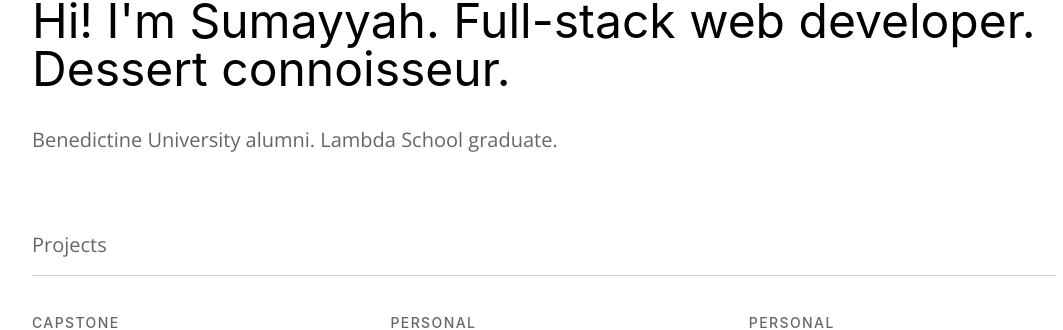
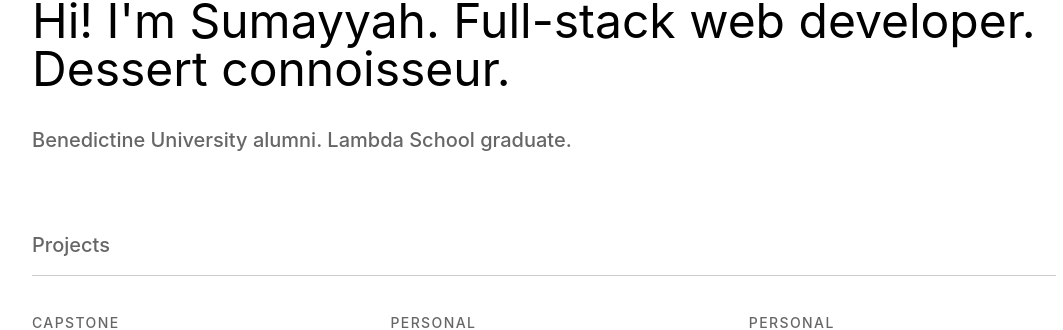
Before and after one commit to sumi419/portfolio, a React (Create React App) app: page / in a window 1280 px wide. Shown: the part 134-464 px from the top of the page, without its empty margins (96-1159 px from the left). Built offline with nearby package versions, Linux system fonts and the light colour scheme.

Commit message:
☀️ Update font className

```diff
--- a/src/styles/index.css
+++ b/src/styles/index.css
@@ -221,6 +221,6 @@ a {
   color: #f3abba
 }
 
-.font-style-2 {
+.open-sans {
   font-family: 'Open Sans', sans-serif;
 }
```
